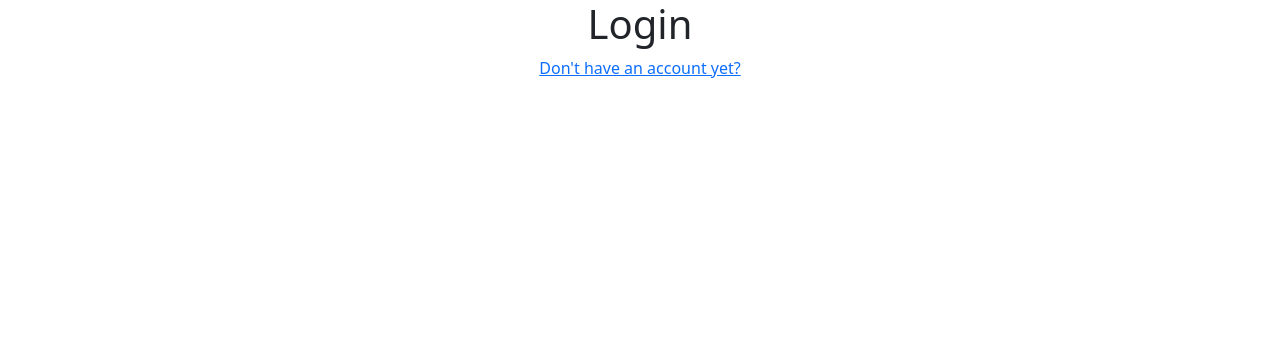
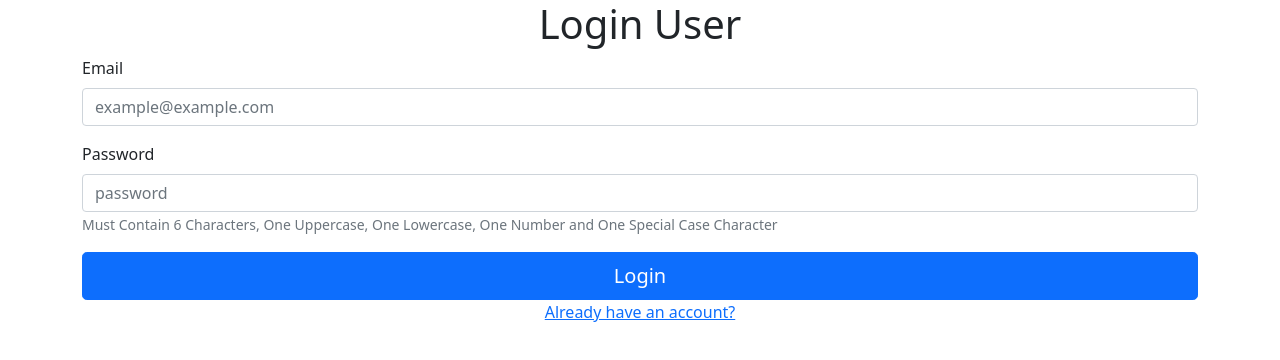
Before and after one commit to JohnnatanEstevez/my-final-project, a React (Create React App) app: page /login in a window 1280 px wide. Shown: the top 360 px of the page. Built offline with nearby package versions, Linux system fonts and the light colour scheme.

Commit message:
created  login component with formik,yup and bootstrap, including fields validation

```diff
--- a/src/componentes/login.js
+++ b/src/componentes/login.js
@@ -1,15 +1,94 @@
+import { thunkUserLogin } from "../redux/users/thunk";
 import "bootstrap/dist/css/bootstrap.min.css";
 import Button from "react-bootstrap/Button";
 import { Form } from "react-bootstrap";
+import { useDispatch } from "react-redux";
+import { Formik } from "formik";
 import { Link } from "react-router-dom";
+import { loginSchema } from "../schemas/schema";
 
 export default function Login() {
+  const dispatch = useDispatch();
+
   return (
-    <div>
-      <h1 className="text-center">Login</h1>
-      <div className="text-center">
-        <Link to="/register">Don't have an account yet?</Link>
-      </div>
-    </div>
+    <Formik
+      validationSchema={loginSchema}
+      onSubmit={(values, resetForm) => {
+        console.log(values);
+        dispatch(thunkUserLogin(values));
+        //resetForm();
+      }}
+      initialValues={{
+        email: "",
+        password: "",
+      }}
+    >
+      {({
+        handleSubmit,
+        handleChange,
+        handleBlur,
+        isSubmitting,
+        values,
+        touched,
+        isValid,
+        errors,
+      }) => (
+        <div className="container">
+          <Form noValidate onSubmit={handleSubmit}>
+            <h1 className="text-center">Login User </h1>
+
+            <Form.Group className="mb-3" controlId="email">
+              <Form.Label>Email</Form.Label>
+              <Form.Control
+                type="email"
+                name="email"
+                value={values.email}
+                onChange={handleChange}
+                isInvalid={!!errors.email}
+                placeholder="example@example.com"
+              />
+              <Form.Control.Feedback type="invalid">
+                {errors.email}
+              </Form.Control.Feedback>
+              {/* <Form.Control.Feedback>Looks good!</Form.Control.Feedback> */}
+            </Form.Group>
+            <Form.Group className="mb-3" controlId="password">
+              <Form.Label>Password</Form.Label>
+              <Form.Control
+                type="password"
+                name="password"
+                value={values.password}
+                onChange={handleChange}
+                isInvalid={!!errors.password}
+                placeholder="password"
+              />
+              {/* <Form.Control.Feedback>Looks good!</Form.Control.Feedback> */}
+
+              <Form.Control.Feedback type="invalid">
+                {errors.password}
+              </Form.Control.Feedback>
+              <Form.Text id="password" muted>
+                Must Contain 6 Characters, One Uppercase, One Lowercase, One
+                Number and One Special Case Character
+              </Form.Text>
+            </Form.Group>
+
+            <div className="d-grid gap-2">
+              <Button
+                variant="primary"
+                type="submit"
+                size="lg"
+                disabled={isSubmitting}
+              >
+                Login
+              </Button>
+            </div>
+            <div className="text-center">
+              <Link to="/register">Already have an account?</Link>
+            </div>
+          </Form>
+        </div>
+      )}
+    </Formik>
   );
 }
--- a/src/redux/users/actionCreator.js
+++ b/src/redux/users/actionCreator.js
@@ -13,3 +13,17 @@ export const userRegisterError = (error) => ({
   type: TYPES.USER_REGISTER_ERROR,
   payload: error,
 });
+
+export const userLoginStarted = () => ({
+  type: TYPES.USER_LOGIN_STARTED,
+});
+
+export const userLoginSuccess = (res) => ({
+  type: TYPES.USER_LOGIN_SUCCESS,
+  payload: res,
+});
+
+export const userLoginError = (error) => ({
+  type: TYPES.USER_LOGIN_ERROR,
+  payload: error,
+});
--- a/src/redux/users/reducer.js
+++ b/src/redux/users/reducer.js
@@ -22,6 +22,22 @@ export function registerReducer(state = initialSatate, action) {
         errorMessage: action.payload.errors,
       };
 
+    case TYPES.USER_LOGIN_SUCCESS:
+      return {
+        ...state,
+        user: action.payload,
+        hasError: false,
+        errorMessage: "",
+      };
+
+    case TYPES.USER_LOGIN_ERROR:
+      return {
+        ...state,
+        user: [],
+        hasError: true,
+        errorMessage: "verify information", //action.payload,
+      };
+
     default:
       return state;
   }
--- a/src/redux/users/thunk.js
+++ b/src/redux/users/thunk.js
@@ -1,5 +1,11 @@
 import { postRegister } from "../../services/registerService";
-import { userRegisterSuccess, userRegisterError } from "./actionCreator";
+import { postLogin } from "../../services/loginService";
+import {
+  userRegisterSuccess,
+  userRegisterError,
+  userLoginSuccess,
+  userLoginError,
+} from "./actionCreator";
 export const thunkUserRegister = (values) => {
   return (dispatch) => {
     postRegister(values)
@@ -12,6 +18,14 @@ export const thunkUserRegister = (values) => {
   };
 };
 
-export const thunkUserLogin = () => {
-  return;
+export const thunkUserLogin = (values) => {
+  return (dispatch) => {
+    postLogin(values)
+      .then((data) => {
+        dispatch(userLoginSuccess(data));
+      })
+      .catch((error) => {
+        dispatch(userLoginError(error));
+      });
+  };
 };
--- a/src/redux/users/types.js
+++ b/src/redux/users/types.js
@@ -1,3 +1,7 @@
 export const USER_REGISTER_STARTED = "USER_REGISTER_STARTED";
 export const USER_REGISTER_SUCCESS = "USER_REGISTER_SUCCESS";
 export const USER_REGISTER_ERROR = "USER_REGISTER_ERROR";
+
+export const USER_LOGIN_STARTED = "USER_LOGIN_STARTED";
+export const USER_LOGIN_SUCCESS = "USER_LOGIN_SUCCESS";
+export const USER_LOGIN_ERROR = "USER_LOGIN_ERROR";
--- a/src/services/http.js
+++ b/src/services/http.js
@@ -1,4 +1,6 @@
 export function http(url, method = "GET", data, headers = {}) {
+  console.log("http");
+  console.log(data);
   return fetch(url, {
     method,
     ...(data ? { body: JSON.stringify(data) } : null),
--- /dev/null
+++ b/src/services/loginService.js
@@ -0,0 +1,24 @@
+const url = "https://dsangel-todos-api.herokuapp.com/api/login";
+
+export function postLogin(values) {
+  return fetch(url, {
+    method: "POST",
+    headers: {
+      "Content-Type": "application/json",
+    },
+    body: JSON.stringify(values),
+  })
+    .then((res) => res.json())
+    .then(handleResponse);
+  /* .then(console.log)
+    .catch(console.log) */
+}
+
+function handleResponse(res) {
+  console.log(res);
+  if (res.data.id) {
+    return res;
+  } else {
+    return res.errors;
+  }
+}
```
